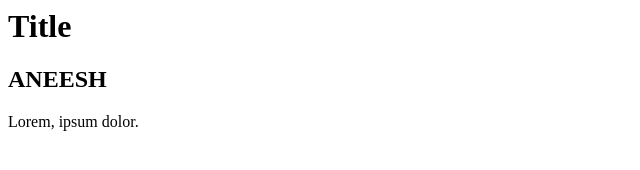
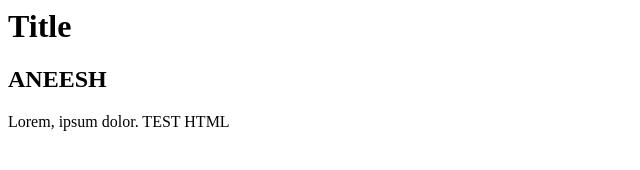
Before and after one commit to SajinParameswaran/test, a plain HTML site: page test.html in a window 1280 px wide. Shown: the whole page, without its empty margins (0-640 px from the left). Drawn offline with Linux system fonts and the light colour scheme.

Commit message:
test text

```diff
--- a/test.html
+++ b/test.html
@@ -8,5 +8,6 @@
     <h1>Title</h1>
     <h2>ANEESH</h2>
     <span>Lorem, ipsum dolor.</span>
+    TEST HTML
 </body>
 </html>
```
